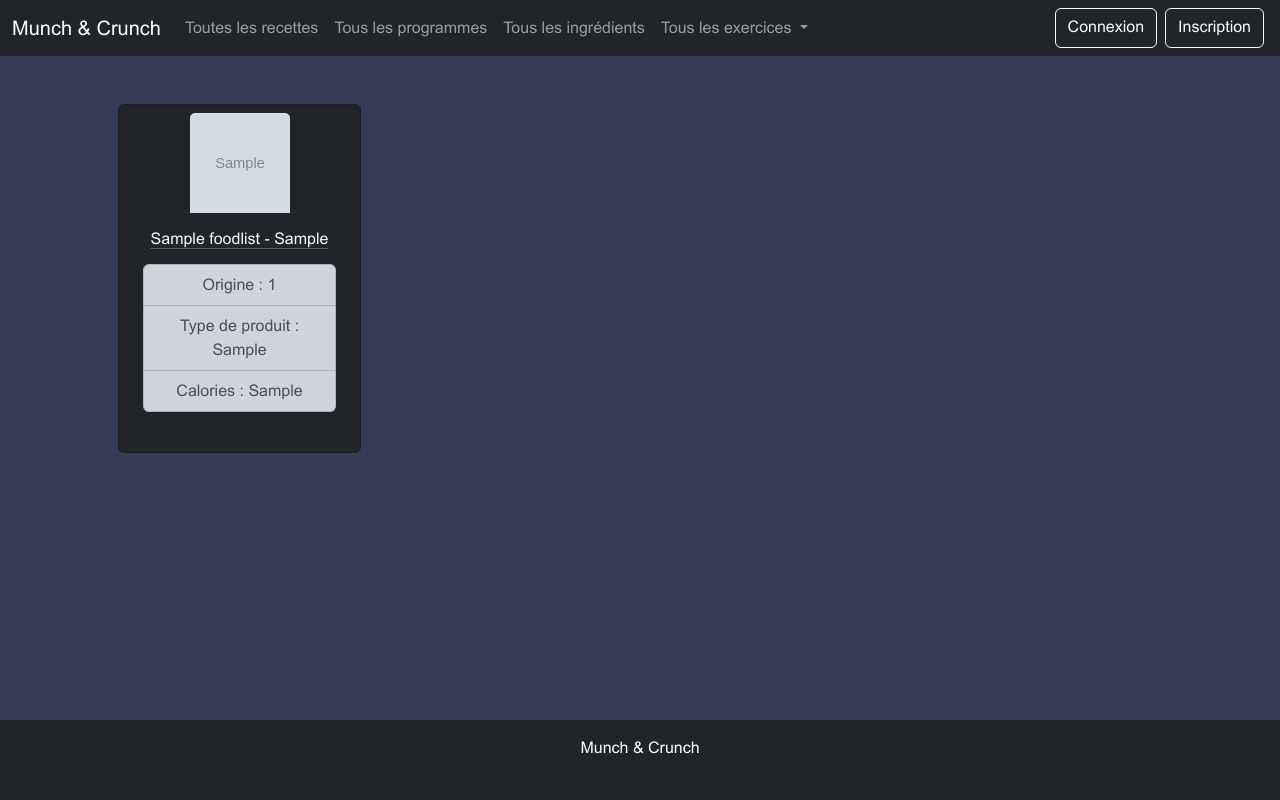
After one commit to Jonathanmari/crunch-and-munch, a PHP site: page /foodList.php in a window 1280 px wide. The commit adds this page. Run offline with PHP 8.4, Linux system fonts and the light colour scheme; tables that the repository leaves empty or names only in its code hold one stand-in row (values such as "Sample post"); grey boxes marked "Sample" are stand-in pictures.

Commit message:
création de la page foodList avec la liste des ingrédients

```diff
--- /dev/null
+++ b/foodList.php
@@ -0,0 +1,67 @@
+<?php
+    session_start();
+    include("database/db_connection.php");
+
+    $sqlFoodList = "SELECT * FROM foodlist WHERE id BETWEEN 1 AND 20";
+    $stmt = $conn->prepare($sqlFoodList);
+    $stmt->execute();
+    $foodList = $stmt->fetchAll(PDO::FETCH_ASSOC);
+    // print_r($foodList);
+?>
+
+<!DOCTYPE html>
+<html lang="en">
+
+<head>
+    <meta charset="UTF-8">
+    <meta name="viewport" content="width=device-width, initial-scale=1.0">
+    <title>Crunch & Munch</title>
+    <script src="script.js"></script>
+    <link href="https://cdn.jsdelivr.net/npm/bootstrap@5.3.6/dist/css/bootstrap.min.css" rel="stylesheet"
+        integrity="sha384-4Q6Gf2aSP4eDXB8Miphtr37CMZZQ5oXLH2yaXMJ2w8e2ZtHTl7GptT4jmndRuHDT" crossorigin="anonymous">
+    <link href="style.css" rel="stylesheet">
+</head>
+
+<body>
+    <?php include 'header.php'; ?>
+
+    <main class="container p-5">
+        <div class="row">
+                <?php foreach ( $foodList as $row) {
+                    echo "
+                        <div class=\"col-lg-3 col-md-4 mb-3\">
+                            <div class=\"card text-bg-dark text-center p-2\">
+                                <a href=\"$row[url]\" class=\"link-light link-offset-2 link-underline-opacity-25 link-underline-opacity-100-hover\">
+                                <img src=\"$row[image_small_url]\" class=\"card-img-top m-auto\" style=\"max-height:100px;height:100px;max-width:100px;width:100px; \">
+                                <div class=\"card-body\">
+                                    <h6 class=\"card-title\"> $row[product_name]";
+                                    if(!empty($row["brands"])) {
+                                        echo " - " . $row["brands"];
+                                    } echo "</h6>
+                                </a>
+                                        <p class=\"card-text\">
+                                            <ul class=\"list-group\">
+                                                <li class=\"list-group-item list-group-item-dark\">Origine : $row[countries]</li>
+                                                <li class=\"list-group-item list-group-item-dark\">Type de produit : $row[pnns_groups_1]</li>
+                                                <li class=\"list-group-item list-group-item-dark\">Calories : $row[energy_kcal_100g]</li>
+                                            </ul>
+                                        </p>
+                                    </div>
+                            </div>
+                        </div>
+                        "
+                ;} ?>
+        </div>
+    </main>
+
+    <footer class="bg-dark text-white text-center py-3">
+        <?php include 'footer.php'; ?>
+    </footer>
+
+    <script src="https://cdn.jsdelivr.net/npm/bootstrap@5.3.6/dist/js/bootstrap.bundle.min.js"
+        integrity="sha384-j1CDi7MgGQ12Z7Qab0qlWQ/Qqz24Gc6BM0thvEMVjHnfYGF0rmFCozFSxQBxwHKO"
+        crossorigin="anonymous">
+    </script>
+</body>
+
+</html>
--- a/header.php
+++ b/header.php
@@ -18,6 +18,9 @@
                         <li class="nav-item">
                             <a class="nav-link" href="#">Tous les programmes</a>
                         </li>
+                        <li class="nav-item">
+                            <a class="nav-link" href="foodList.php">Tous les ingrédients</a>
+                        </li>
                         <li class="nav-item dropdown">
                             <a class="nav-link dropdown-toggle" href="#" role="button" data-bs-toggle="dropdown" aria-expanded="false">
                                 Tous les exercices
@@ -29,11 +32,11 @@
                         </li>
                     </ul>
                     <?php if (isset($_SESSION['user_id'])): ?>
-                    <a href="dashboard.php" role="button" class="btn btn-outline-light mx-1">Dashboard</a>
-                    <a href="logout.php" role="button" class="btn btn-outline-light mx-1">Déconnexion</a>
+                        <a href="dashboard.php" role="button" class="btn btn-outline-light mx-1">Dashboard</a>
+                        <a href="logout.php" role="button" class="btn btn-outline-light mx-1">Déconnexion</a>
                     <?php else: ?>
-                    <a href="connexion.php" role="button" class="btn btn-outline-light mx-1">Connexion</a>
-                    <a href="inscription.php" role="button" class="btn btn-outline-light mx-1">Inscription</a>
+                        <a href="connexion.php" role="button" class="btn btn-outline-light mx-1">Connexion</a>
+                        <a href="inscription.php" role="button" class="btn btn-outline-light mx-1">Inscription</a>
                     <?php endif; ?>
                 </div>
             </div>
--- a/style.css
+++ b/style.css
@@ -18,12 +18,14 @@
 }
 
 @font-face {
-    font-family: 'Lacquer';
-    src: local('Lacquer-Regular');
+    font-family: 'Arial';
+    font-style: normal;
+    font-weight: normal;
+    src: local('fonts/Arial'), url('fonts/ARIAL.woff') format('woff');
 }
 
 * {
-    font-family: Lacquer;
+    font-family: Arial;
 }
 
 html, body {
```
Also changed, not shown: fonts/ARIAL.woff (added), fonts/Helvetica.woff (added).
